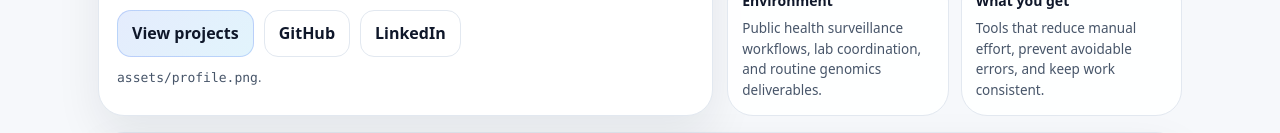
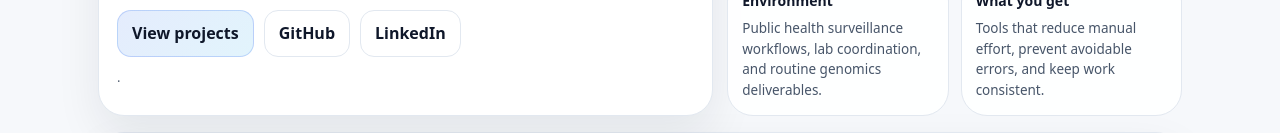
Before and after one commit to Muzzamil-malick/muzzamil-malick.github.io, a plain HTML site: page index.html in a window 1280 px wide. Shown: the part 430-563 px from the top of the page. Drawn offline with Linux system fonts and the light colour scheme.

Commit message:
Update index.html

```diff
--- a/index.html
+++ b/index.html
@@ -375,7 +375,7 @@
           </div>
 
           <p class="note" style="margin-top:10px">
-             <span class="mono">assets/profile.png</span>.
+             <span class="mono"></span>.
           </p>
         </div>
       </div>
```
